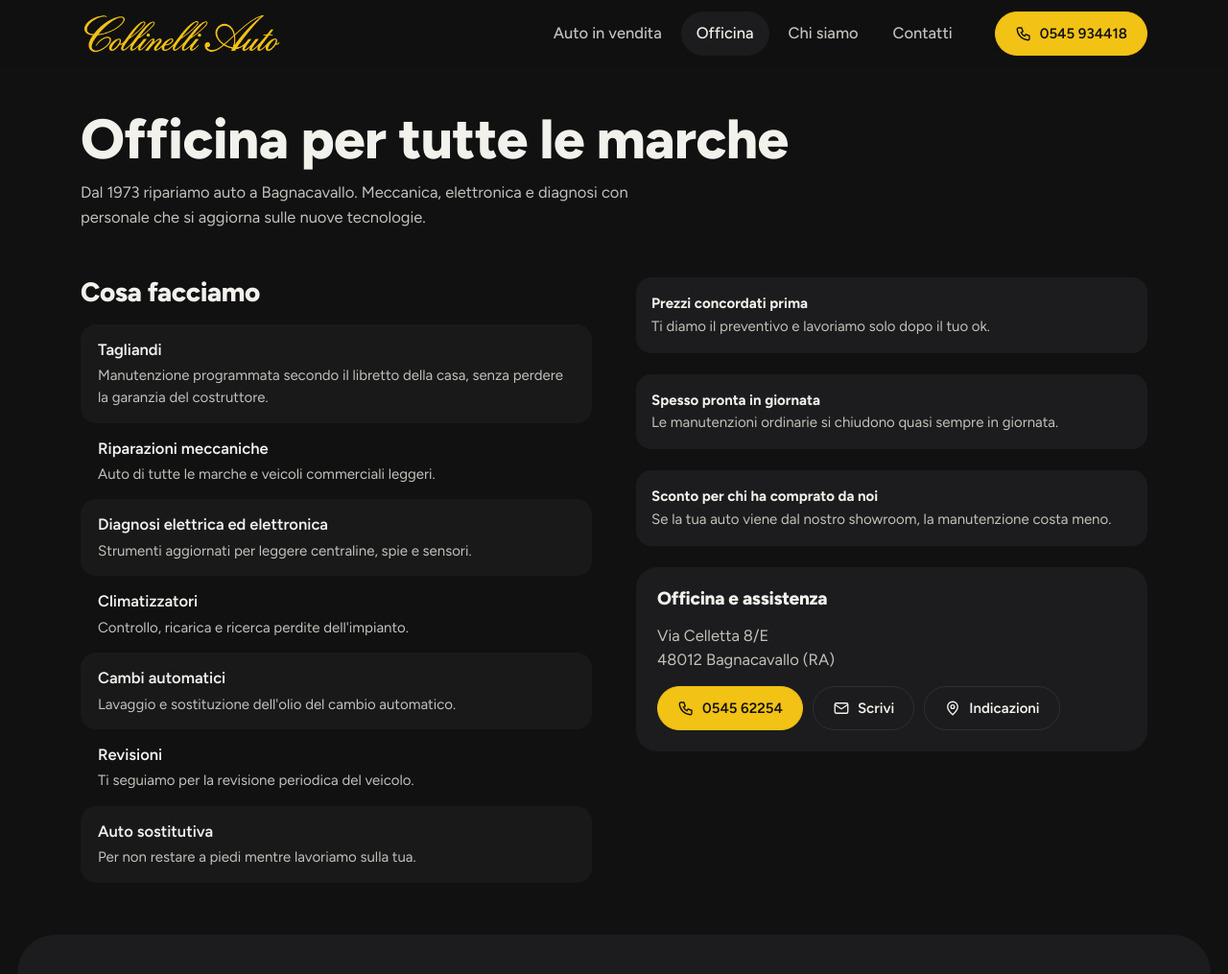
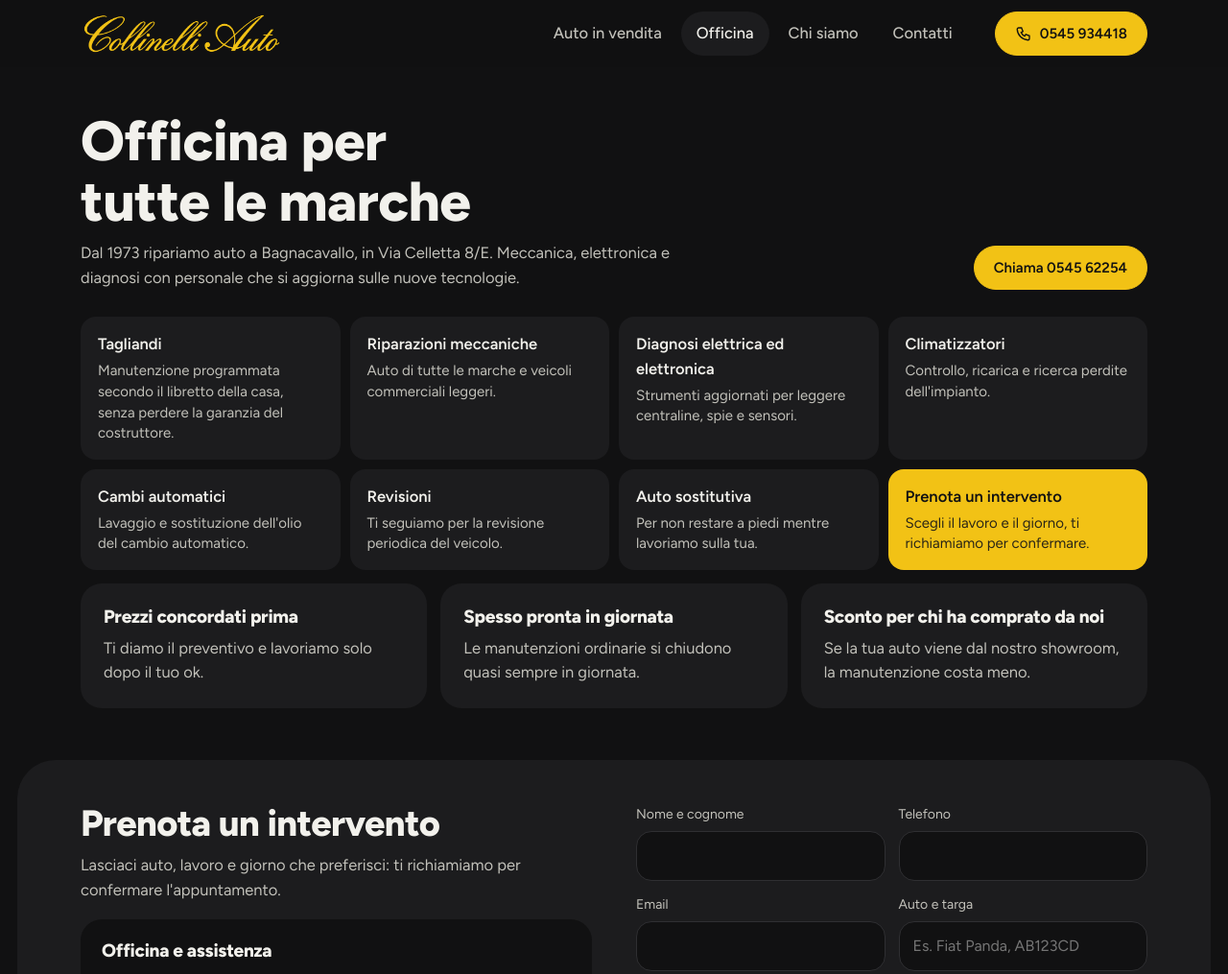
Before and after one commit to MichTru/collinelli, a plain HTML site: page officina.html in a window 1280 px wide. Shown: the top 1015 px of the page at 96% size. Drawn offline with Linux system fonts and the light colour scheme.

Commit message:
Pagina officina compatta: servizi a griglia, garanzie in fila, modulo su due colonne
Co-Authored-By: Claude Opus 5.5 <noreply@anthropic.com>
Claude-Session: https://claude.ai/code/session_01Xi3iPmkHNNhnnKmoTkbdkS

```diff
--- a/assets/style.css
+++ b/assets/style.css
@@ -336,10 +336,15 @@ dialog::backdrop{background:rgb(10 10 11 / .82)}
 .svc-head p{margin-top:10px}
 .svc-head .acts{display:flex;gap:10px;flex-wrap:wrap}
 .svc{list-style:none;margin:0;padding:0;display:grid;grid-template-columns:repeat(auto-fill,minmax(230px,1fr));gap:10px}
-.svc li{background:var(--bg);border-radius:var(--r-s);padding:16px 18px;display:grid;gap:4px;align-content:start}
+.svc li{background:var(--raised);border-radius:var(--r-s);padding:16px 18px;display:grid;gap:4px;align-content:start}
 .svc li b{font-weight:600}
 .svc li span{color:var(--muted);font-size:15px;line-height:1.45}
 .svc li.cta{padding:0;background:var(--acc);color:var(--on-acc)}
 .svc li.cta a{display:grid;gap:4px;padding:16px 18px;height:100%;text-decoration:none;border-radius:inherit}
 .svc li.cta span{color:#2b2617}
 .svc li.cta:hover{background:var(--acc-hi)}
+.band.sunk .svc li:not(.cta){background:var(--bg)}
+@media(min-width:700px){
+  #form-officina .modal-form,#form-contatti .modal-form{grid-template-columns:1fr 1fr;column-gap:14px}
+  #form-officina .modal-form>:is(fieldset,.err,.sent,button,label:has(textarea)),#form-contatti .modal-form>:is(fieldset,.err,.sent,button,label:has(textarea)){grid-column:1/-1}
+}
--- a/officina.html
+++ b/officina.html
@@ -13,7 +13,7 @@
 <link rel="preconnect" href="https://fonts.googleapis.com">
 <link rel="preconnect" href="https://fonts.gstatic.com" crossorigin>
 <link rel="stylesheet" href="https://fonts.googleapis.com/css2?family=Figtree:ital,wght@0,400..900;1,700..900&display=swap">
-<link rel="stylesheet" href="assets/style.css?v=202611271458">
+<link rel="stylesheet" href="assets/style.css?v=202611271506">
 <link rel="icon" href="assets/img/favicon.png" type="image/png">
 <link rel="apple-touch-icon" href="assets/img/apple-touch-icon.png">
 <meta property="og:image" content="assets/img/og.jpg">
@@ -23,27 +23,31 @@
 <div id="top"></div>
 <main id="main">
 
-<div class="wrap pagehead"><h1>Officina per tutte le marche</h1><p class="muted">Dal 1973 ripariamo auto a Bagnacavallo. Meccanica, elettronica e diagnosi con personale che si aggiorna sulle nuove tecnologie.</p></div>
-<section class="band"><div class="wrap split">
-  <div>
-    <h2 style="font-size:28px;margin-bottom:18px">Cosa facciamo</h2>
-    <ul class="list"><li><b>Tagliandi</b><span>Manutenzione programmata secondo il libretto della casa, senza perdere la garanzia del costruttore.</span></li><li><b>Riparazioni meccaniche</b><span>Auto di tutte le marche e veicoli commerciali leggeri.</span></li><li><b>Diagnosi elettrica ed elettronica</b><span>Strumenti aggiornati per leggere centraline, spie e sensori.</span></li><li><b>Climatizzatori</b><span>Controllo, ricarica e ricerca perdite dell'impianto.</span></li><li><b>Cambi automatici</b><span>Lavaggio e sostituzione dell'olio del cambio automatico.</span></li><li><b>Revisioni</b><span>Ti seguiamo per la revisione periodica del veicolo.</span></li><li><b>Auto sostitutiva</b><span>Per non restare a piedi mentre lavoriamo sulla tua.</span></li></ul>
+<section class="intro"><div class="wrap"><div class="svc-head" style="margin:0">
+  <div><h1>Officina per tutte le marche</h1><p class="muted">Dal 1973 ripariamo auto a Bagnacavallo, in Via Celletta 8/E. Meccanica, elettronica e diagnosi con personale che si aggiorna sulle nuove tecnologie.</p></div>
+  <div class="acts"><a class="btn acc" href="tel:+39054562254">Chiama 0545 62254</a></div>
+</div></div></section>
+
+<section class="band" style="padding-top:8px"><div class="wrap">
+  <ul class="svc"><li><b>Tagliandi</b><span>Manutenzione programmata secondo il libretto della casa, senza perdere la garanzia del costruttore.</span></li><li><b>Riparazioni meccaniche</b><span>Auto di tutte le marche e veicoli commerciali leggeri.</span></li><li><b>Diagnosi elettrica ed elettronica</b><span>Strumenti aggiornati per leggere centraline, spie e sensori.</span></li><li><b>Climatizzatori</b><span>Controllo, ricarica e ricerca perdite dell'impianto.</span></li><li><b>Cambi automatici</b><span>Lavaggio e sostituzione dell'olio del cambio automatico.</span></li><li><b>Revisioni</b><span>Ti seguiamo per la revisione periodica del veicolo.</span></li><li><b>Auto sostitutiva</b><span>Per non restare a piedi mentre lavoriamo sulla tua.</span></li><li class="cta"><a href="#prenota"><b>Prenota un intervento</b><span>Scegli il lavoro e il giorno, ti richiamiamo per confermare.</span></a></li></ul>
+  <div class="promises" style="margin-top:14px">
+    <div><h3>Prezzi concordati prima</h3><p class="muted">Ti diamo il preventivo e lavoriamo solo dopo il tuo ok.</p></div>
+    <div><h3>Spesso pronta in giornata</h3><p class="muted">Le manutenzioni ordinarie si chiudono quasi sempre in giornata.</p></div>
+    <div><h3>Sconto per chi ha comprato da noi</h3><p class="muted">Se la tua auto viene dal nostro showroom, la manutenzione costa meno.</p></div>
   </div>
-  <div style="display:grid;gap:22px">
-    <div class="guarantee"><div><b>Prezzi concordati prima</b><br><span class="muted">Ti diamo il preventivo e lavoriamo solo dopo il tuo ok.</span></div></div>
-    <div class="guarantee"><div><b>Spesso pronta in giornata</b><br><span class="muted">Le manutenzioni ordinarie si chiudono quasi sempre in giornata.</span></div></div>
-    <div class="guarantee"><div><b>Sconto per chi ha comprato da noi</b><br><span class="muted">Se la tua auto viene dal nostro showroom, la manutenzione costa meno.</span></div></div>
+</div></section>
+
+<section class="band sunk" id="prenota"><div class="wrap split">
+  <div style="display:grid;gap:18px;align-content:start">
+    <div><h2>Prenota un intervento</h2><p class="muted" style="margin-top:10px">Lasciaci auto, lavoro e giorno che preferisci: ti richiamiamo per confermare l'appuntamento.</p></div>
     <div id="place-officina"></div>
   </div>
-</div></section>
-<section class="band sunk" id="prenota"><div class="wrap split">
-  <div><h2>Prenota un intervento</h2><p class="muted" style="margin-top:14px">Lasciaci auto, lavoro e giorno che preferisci: ti richiamiamo per confermare l'appuntamento.</p></div>
   <div id="form-officina"></div>
 </div></section>
 
 </main>
 <div id="foot"></div>
-<script src="data/auto.js?v=202611271458"></script>
-<script src="assets/app.js?v=202611271458"></script>
+<script src="data/auto.js?v=202611271506"></script>
+<script src="assets/app.js?v=202611271506"></script>
 </body>
 </html>
```
Also changed, not shown: auto.html (+3 -3 lines), chi-siamo.html (+3 -3 lines), contatti.html (+3 -3 lines), index.html (+3 -3 lines), privacy.html (+3 -3 lines), scheda.html (+3 -3 lines), 1 other file.
